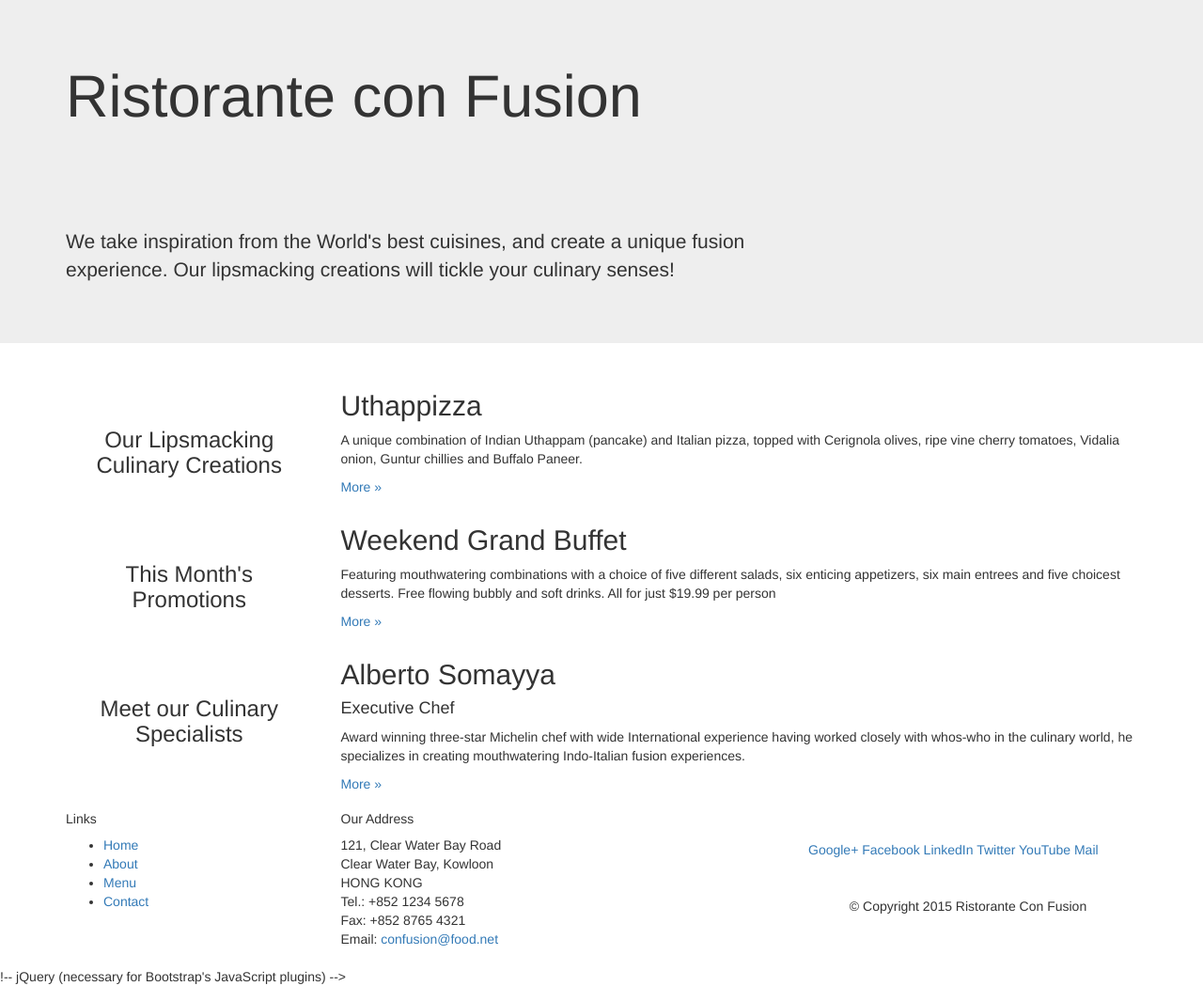
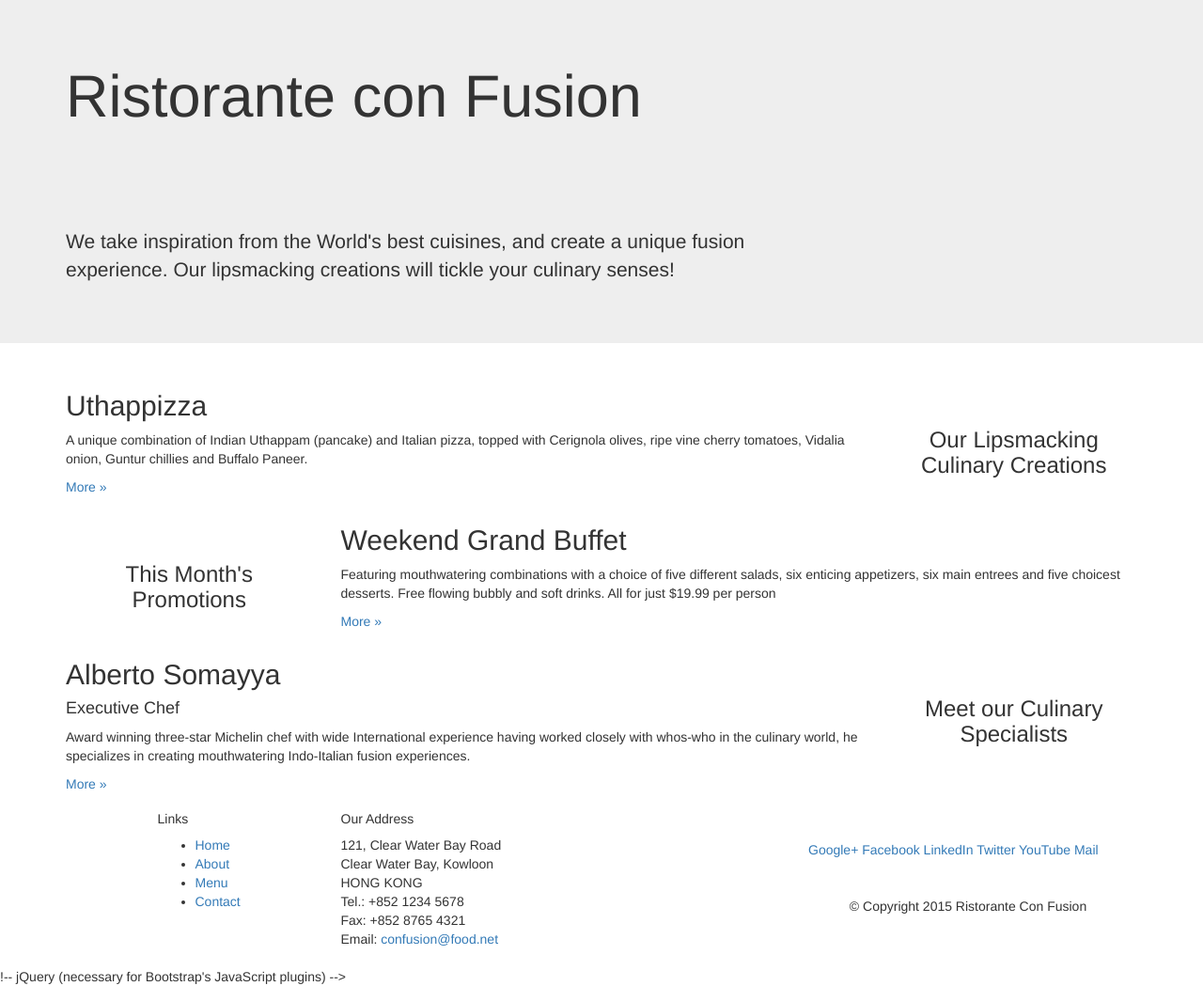
Before and after one commit to DeeptanshuM/Learning_HTML_CSS_Javascript, a plain HTML site: page src/index.html in a window 1280 px wide. Shown: the whole page at 94% size. Drawn offline with nearby package versions, Linux system fonts and the light colour scheme.

Commit message:
updated the look of the page

```diff
--- a/src/index.html
+++ b/src/index.html
@@ -43,11 +43,11 @@
 
     <div class="container">
         <div class="row">
-            <div class="col-xs-12 col-sm-3">
+            <div class="col-xs-12 col-sm-3 col-sm-push-9">
                 <p style="padding:20px;"></p>
                 <h3 align=center>Our Lipsmacking Culinary Creations</h3>
             </div>
-            <div class="col-xs-12 col-sm-9">
+            <div class="col-xs-12 col-sm-9 col-sm-pull-3">
                 <h2>Uthappizza</h2>
                 <p>A unique combination of Indian Uthappam (pancake) and Italian pizza, topped with Cerignola olives, ripe vine cherry tomatoes, Vidalia onion, Guntur chillies and Buffalo Paneer.</p>
                 <p><a  href="#">More &raquo;</a></p>
@@ -68,11 +68,11 @@
         </div>
 
         <div class="row">
-            <div class="col-xs-12 col-sm-3">
+            <div class="col-xs-12 col-sm-3 col-sm-push-9">
                 <p style="padding:20px;"></p>
                 <h3 align=center>Meet our Culinary Specialists</h3>
             </div>
-            <div class="col-xs-12 col-sm-9">
+            <div class="col-xs-12 col-sm-9 col-sm-pull-3">
                 <h2>Alberto Somayya</h2>
                 <h4>Executive Chef</h4>
                 <p>Award winning three-star Michelin chef with wide International experience having worked closely with whos-who in the culinary world, he specializes in creating mouthwatering Indo-Italian fusion experiences. </p>
@@ -84,7 +84,7 @@
     <footer>
         <div class="container">
             <div class="row">
-                <div class="col-xs-6 col-sm-3">
+                <div class="col-xs-5 col-xs-offset-1 col-sm-2 col-sm-offset-1">
                     <h5>Links</h5>
                     <ul>
                         <li><a href="#">Home</a></li>
```
